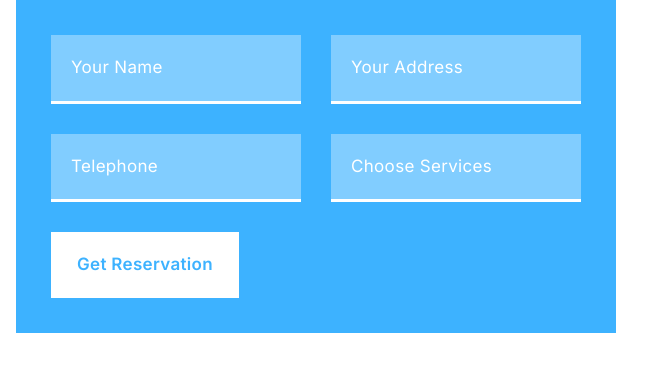
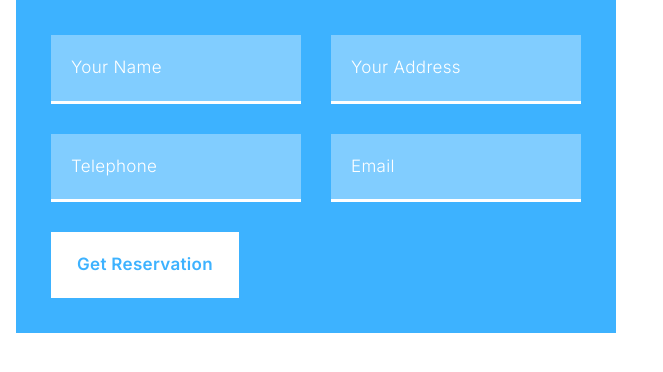
Before and after one commit to davidtavartk/Lauria, a Next.js app: page / in a window 1280 px wide. Shown: the top 372 px of the page, without its empty margins (0-663 px from the left). Built offline with nearby package versions, Linux system fonts and the light colour scheme; a web font is replaced by a local one.

Commit message:
Added form with validations

```diff
--- a/package.json
+++ b/package.json
@@ -11,7 +11,9 @@
   "dependencies": {
     "next": "15.1.5",
     "react": "^19.0.0",
-    "react-dom": "^19.0.0"
+    "react-dom": "^19.0.0",
+    "react-hook-form": "^7.54.2",
+    "react-toastify": "^11.0.3"
   },
   "devDependencies": {
     "@eslint/eslintrc": "^3",
--- a/src/components/atoms/Button.tsx
+++ b/src/components/atoms/Button.tsx
@@ -3,10 +3,10 @@ import { ButtonProps } from "@/types/propTypes";
 const Button = ({ filled = false, children }: ButtonProps) => {
   return (
     <button
-      className={`flex items-center justify-center px-[18px] py-5 ${filled ? "bg-primary" : "bg-white"}`}
+      className={`flex items-center justify-center px-[18px] py-5 hover:bg-slate-100 active:bg-slate-200 transition-bg duration-300 ${filled ? "bg-primary" : "bg-white"}`}
     >
       <span
-        className={`text-[17px] font-semibold px-2 ${filled ? "text-white" : "text-primary"}`}
+        className={`px-2 text-[17px] font-semibold ${filled ? "text-white" : "text-primary"}`}
       >
         {children}
       </span>
--- a/src/components/atoms/Input.tsx
+++ b/src/components/atoms/Input.tsx
@@ -1,15 +1,23 @@
+import { forwardRef } from "react";
 import { InputProps } from "@/types/propTypes";
 
-const Input = ({ type = "text", placeholder }: InputProps) => {
+const Input = forwardRef<HTMLInputElement, InputProps>(
+  ({ type = "text", maxLength=255, placeholder, ...rest }, ref) => {
     return (
-    <div className="w-full border-b-[3px] border-white bg-white bg-opacity-35 p-5 sm:w-auto sm:min-w-[250px] lg:max-w-[250px] sm:flex-1">
+      <div className="w-full border-b-[3px] border-white bg-white bg-opacity-35 p-5 sm:w-auto sm:min-w-[250px] sm:flex-1 lg:max-w-[250px]">
         <input
+          ref={ref}
           type={type}
           placeholder={placeholder}
-        className="w-full border-none bg-transparent text-[17px] text-white placeholder-white placeholder:text-[17px] focus:outline-none"
+          maxLength={maxLength}
+          {...rest}
+          className="w-full border-none bg-transparent text-[17px] text-white font-light placeholder-white placeholder:text-[17px] focus:outline-none"
         />
       </div>
     );
-};
+  },
+);
+
+Input.displayName = "Input";
 
 export default Input;
--- a/src/components/molecules/CustomForm.tsx
+++ b/src/components/molecules/CustomForm.tsx
@@ -1,14 +1,110 @@
-import React from "react";
 import Button from "../atoms/Button";
 import Input from "../atoms/Input";
+import { useForm } from "react-hook-form";
+import { toast } from "react-toastify";
+
+type Inputs = {
+  name: string;
+  address: string;
+  telephone: string;
+  email: string;
+};
 
 const CustomForm = () => {
+  const {
+    register,
+    handleSubmit,
+    formState: { errors },
+  } = useForm<Inputs>();
+
+  const onSubmit = (data: Inputs) => {
+    console.log(data);
+    toast("Form submitted successfully");
+  };
+
+
   return (
-    <form className="flex h-[515px] w-full flex-col items-center justify-between bg-primary p-[35px] sm:h-auto sm:flex-row sm:flex-wrap sm:gap-[30px] md:w-[600px]">
-      <Input placeholder="Your Name" />
-      <Input placeholder="Your Address" />
-      <Input type="number" placeholder="Telephone" />
-      <Input type="text" placeholder="Choose Services" />
+    <form
+      onSubmit={handleSubmit(onSubmit)}
+      className="flex h-[515px] w-full flex-col items-center justify-between bg-primary p-[35px] sm:h-auto sm:flex-row sm:flex-wrap sm:gap-[30px] md:w-[600px]"
+    >
+      <div className="w-full sm:w-auto">
+        <Input
+          placeholder="Your Name"
+          maxLength={24}
+          {...register("name", { required: "Name is required" })}
+        />
+        {errors.name && (
+          <p className="absolute mt-[2px] text-xs text-red-500">
+            {errors.name.message}
+          </p>
+        )}
+      </div>
+
+      <div className="w-full sm:w-auto">
+        <Input
+          placeholder="Your Address"
+          maxLength={50}
+          {...register("address", {
+            required: "Address is required",
+          })}
+        />
+        {errors.address && (
+          <p className="absolute mt-[2px] text-xs text-red-500">
+            {errors.address.message}
+          </p>
+        )}
+      </div>
+
+      <div className="w-full sm:w-auto">
+        <Input
+          type="tel"
+          placeholder="Telephone"
+          maxLength={9}
+          {...register("telephone", {
+            required: "Telephone is required",
+            pattern: {
+              value: /^(0|[1-9]\d*)$/,
+              message: "Enter a valid telephone number",
+            },
+            maxLength: {
+              value: 9,
+              message: "Telephone number must be 9 digits",
+            },
+            minLength: {
+              value: 9,
+              message: "Telephone number must be 9 digits",
+            },
+          })}
+          onChange={(e) => {
+            e.target.value = e.target.value.replace(/[^0-9]/g, "");
+          }}
+        />
+        {errors.telephone && (
+          <p className="absolute mt-[2px] text-xs text-red-500">
+            {errors.telephone.message}
+          </p>
+        )}
+      </div>
+
+      <div className="relative w-full sm:w-auto">
+        <Input
+          type="email"
+          placeholder="Email"
+          {...register("email", {
+            required: "Email can't be empty",
+            pattern: {
+              value: /^[\w-\.]+@([\w-]+\.)+[\w-]{2,4}$/,
+              message: "Enter a valid email address",
+            },
+          })}
+        />
+        {errors.email && (
+          <p className="absolute mt-[2px] text-xs text-red-500">
+            {errors.email.message}
+          </p>
+        )}
+      </div>
       <div className="mr-auto">
         <Button>Get Reservation</Button>
       </div>
--- a/src/components/molecules/MOlecule.tsx
+++ /dev/null
@@ -1,7 +0,0 @@
-import React from "react";
-
-const MOlecule = () => {
-  return <div></div>;
-};
-
-export default MOlecule;
--- a/src/pages/index.tsx
+++ b/src/pages/index.tsx
@@ -1,7 +1,15 @@
 import MainPage from "./MainPage";
+import { ToastContainer } from "react-toastify"
 
 export default function Home() {
   return <div className="h-full w-full">
     <MainPage />
+
+    <ToastContainer
+          position="top-right"
+          autoClose={5000}
+          pauseOnHover={false}
+          theme="dark"
+        />
   </div>;
 }
--- a/src/styles/globals.css
+++ b/src/styles/globals.css
@@ -8,3 +8,18 @@
   font-family: "Inter", Helvetica, sans-serif;
   letter-spacing: 0.02em;
 }
+
+input::-webkit-outer-spin-button,
+input::-webkit-inner-spin-button {
+  -webkit-appearance: none;
+  margin: 0;
+}
+
+input:-webkit-autofill,
+input:-webkit-autofill:hover,
+input:-webkit-autofill:focus,
+input:-webkit-autofill:active {
+  background-color: unset !important; /* Remove background color */
+  -webkit-box-shadow: none !important; /* Remove autofill box-shadow */
+  box-shadow: none !important; /* Remove autofill box-shadow for all browsers */
+}
--- a/src/types/propTypes.ts
+++ b/src/types/propTypes.ts
@@ -8,6 +8,6 @@ export interface ButtonProps {
 export interface InputProps {
     type?: string;
     placeholder: string;
-    // value?: string;
-    // onChange?: (e: React.ChangeEvent<HTMLInputElement>) => void;
+    maxLength?: number;
+    onChange?: (e: React.ChangeEvent<HTMLInputElement>) => void;
     }
```
Also changed, not shown: 1 other file (tests, documents, lock files or other folders). Lines whose indentation alone changed are shown as unchanged.
